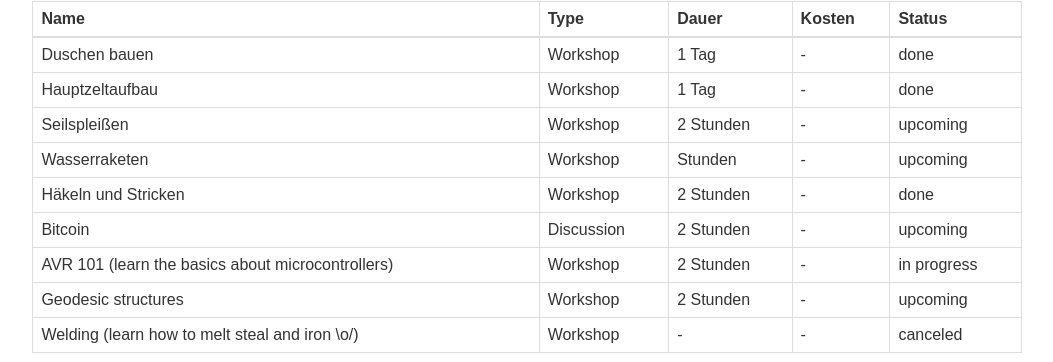
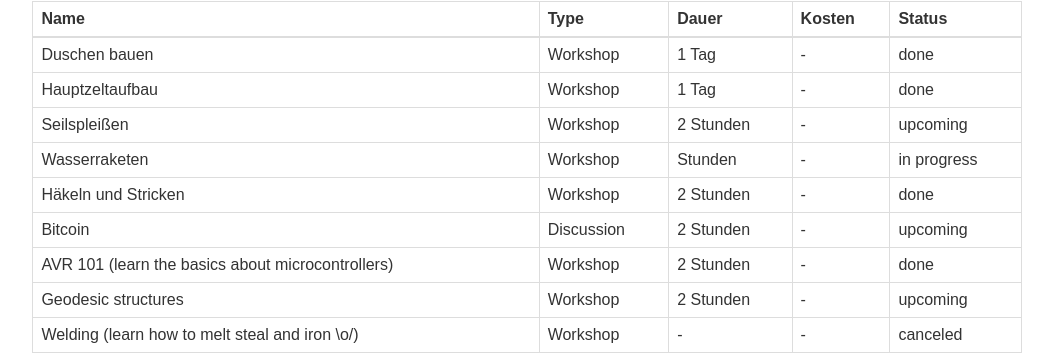
Before and after one commit to netz39/sommercamp2014, a Jekyll site: the page built from activities/index.md, in a window 1280 px wide. Shown: the part 249-611 px from the top of the page, without its empty margins (114-1167 px from the left). Built offline with Jekyll 4.4.1, drawn with Linux system fonts in a browser that asks for light colours.

Commit message:
Updated schedule

```diff
--- a/activities/index.md
+++ b/activities/index.md
@@ -11,10 +11,10 @@
 | Duschen bauen | Workshop | 1 Tag | - | done
 | Hauptzeltaufbau | Workshop | 1 Tag | - | done
 | Seilspleißen | Workshop | 2 Stunden | - | upcoming
-| Wasserraketen | Workshop | Stunden | - | upcoming
+| Wasserraketen | Workshop | Stunden | - | in progress
 | Häkeln und Stricken | Workshop | 2 Stunden | - | done
 | Bitcoin | Discussion | 2 Stunden | - | upcoming
-| AVR 101 (learn the basics about microcontrollers) | Workshop | 2 Stunden | - | in progress
+| AVR 101 (learn the basics about microcontrollers) | Workshop | 2 Stunden | - | done
 | Geodesic structures | Workshop | 2 Stunden | - | upcoming
 | Welding (learn how to melt steal and iron \o/) | Workshop | - | - | canceled
 |---
```
